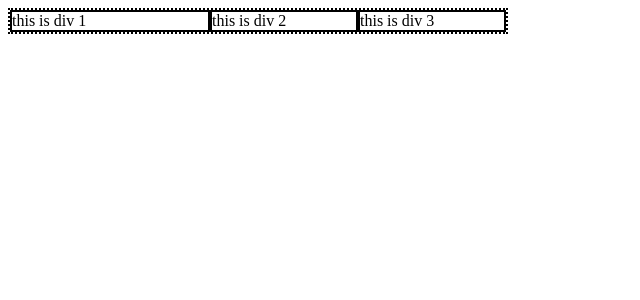
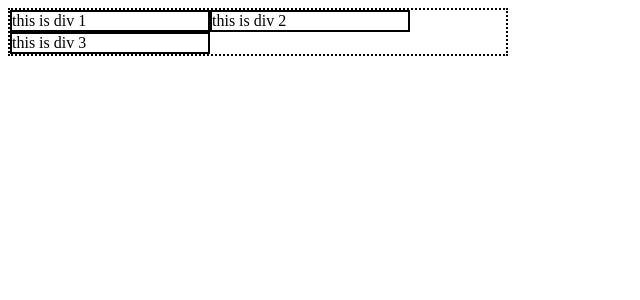
Before and after one commit to iprash155/100DaysOfCode, a PHP site: page /flex.html in a window 1280 px wide. Shown: the top 300 px of the page, without its empty margins (0-640 px from the left). Run offline with PHP 8.4, Linux system fonts and the light colour scheme.

Commit message:
flex flow practised

```diff
--- a/css/style.css
+++ b/css/style.css
@@ -63,8 +63,7 @@
     border: black dotted 2px;
     display: flex;
     width: 500px;
-    flex-wrap: nowrap;
-    flex-direction: row;
+    flex-flow: row wrap;
 }
 .flex_container>div{
     border: black solid 2px;
```
